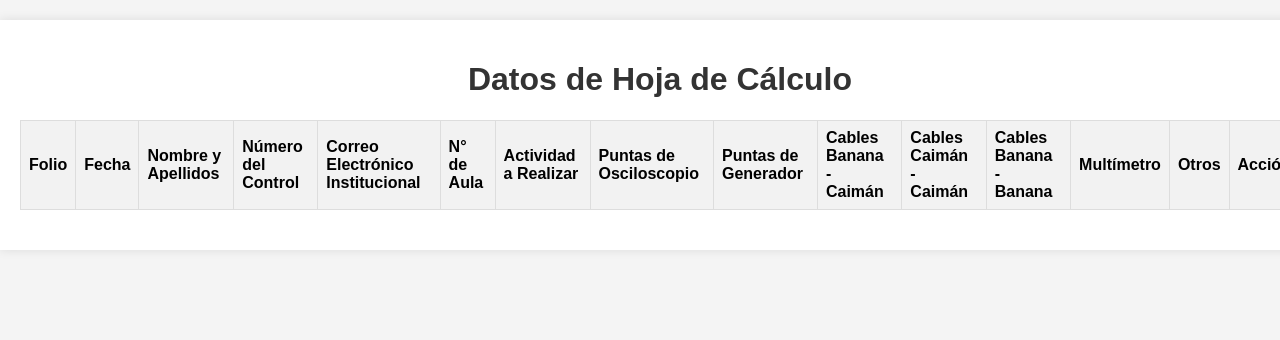
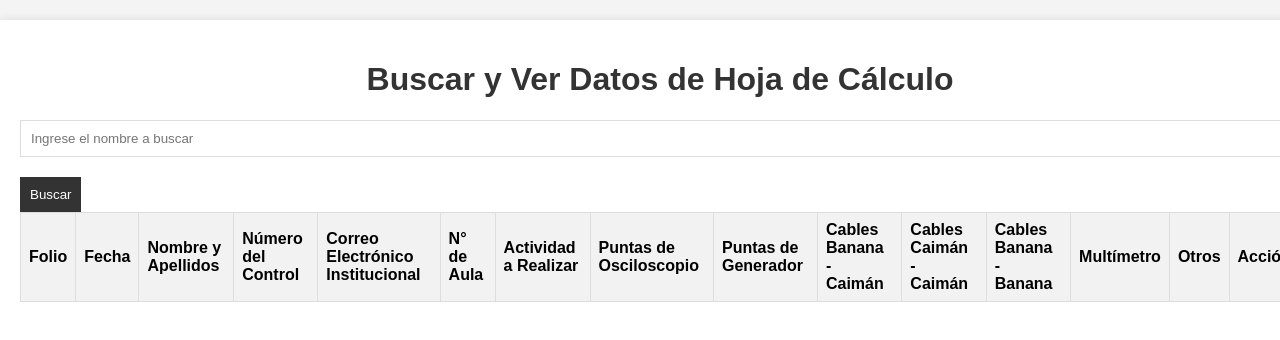
Before and after one commit to CreationsIn3d/BUSQUEDA, a plain HTML site: page index.html in a window 1280 px wide. Shown: the top 340 px of the page. Drawn offline with Linux system fonts and the light colour scheme.

Commit message:
index.html

```diff
--- a/index.html
+++ b/index.html
@@ -3,7 +3,7 @@
 <head>
     <meta charset="UTF-8">
     <meta name="viewport" content="width=device-width, initial-scale=1.0">
-    <title>Ver y Borrar Datos de Hoja de Cálculo</title>
+    <title>Buscar y Ver Datos de Hoja de Cálculo</title>
     <style>
         body {
             font-family: Arial, sans-serif;
@@ -38,6 +38,12 @@
         th {
             background-color: #f2f2f2;
         }
+        input[type="text"] {
+            width: calc(100% - 22px);
+            padding: 10px;
+            margin-bottom: 20px;
+            border: 1px solid #ddd;
+        }
         button {
             padding: 10px;
             background: #333;
@@ -52,7 +58,9 @@
 </head>
 <body>
     <div class="container">
-        <h1>Datos de Hoja de Cálculo</h1>
+        <h1>Buscar y Ver Datos de Hoja de Cálculo</h1>
+        <input type="text" id="searchName" placeholder="Ingrese el nombre a buscar">
+        <button onclick="fetchRecords()">Buscar</button>
         <table id="recordsTable">
             <thead>
                 <tr>
@@ -79,9 +87,10 @@
         </table>
     </div>
     <script>
-        // Función para obtener los registros de Google Sheets
+        // Función para obtener los registros filtrados por nombre de Google Sheets
         function fetchRecords() {
-            google.script.run.withSuccessHandler(displayRecords).getRecords();
+            const name = document.getElementById('searchName').value;
+            google.script.run.withSuccessHandler(displayRecords).getRecordsByName(name);
         }
 
         // Función para mostrar los registros en la tabla
@@ -107,9 +116,6 @@
                 tableBody.appendChild(tr);
             });
         }
-
-        // Llama a fetchRecords cuando el documento está listo
-        document.addEventListener('DOMContentLoaded', fetchRecords);
     </script>
 </body>
 </html>
```
